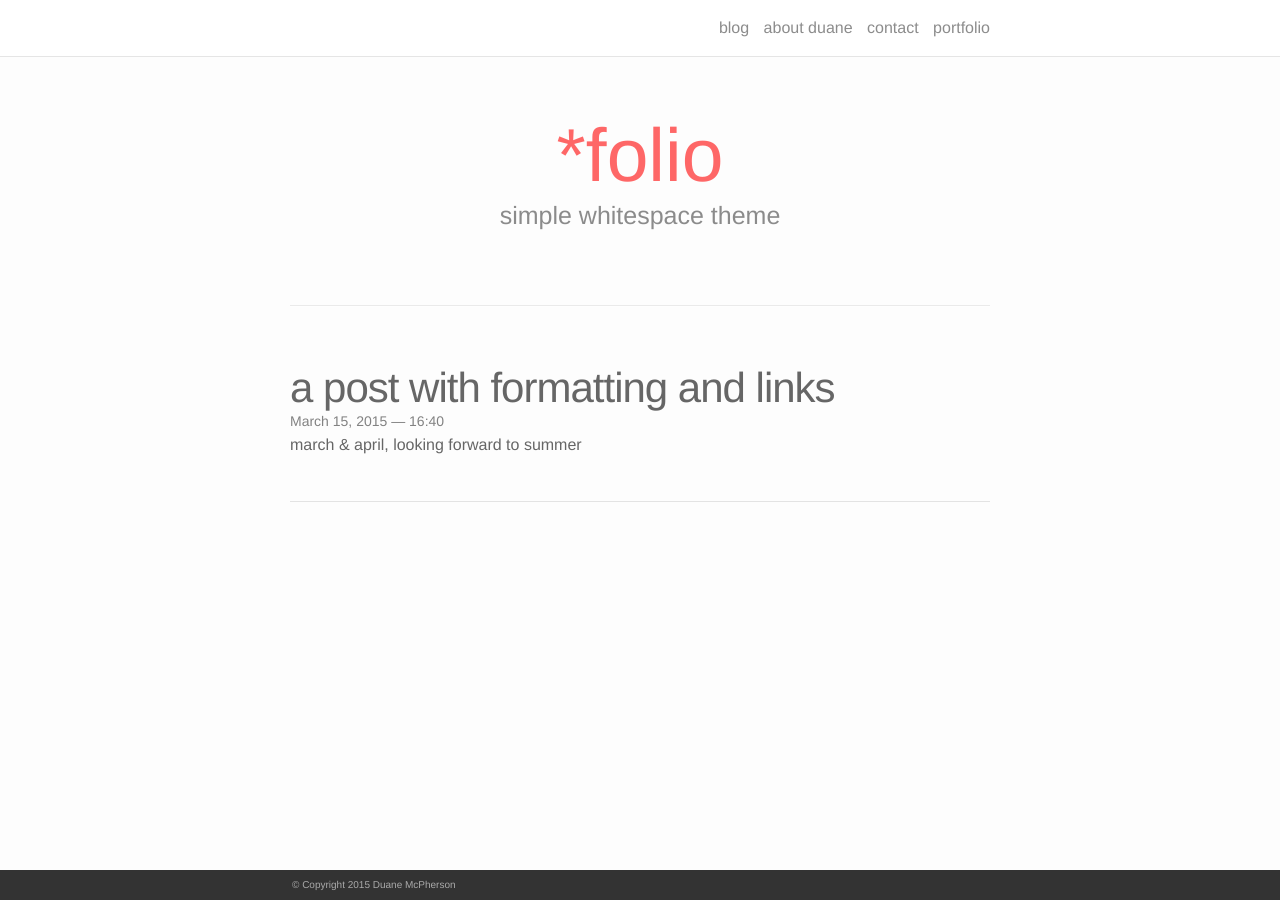
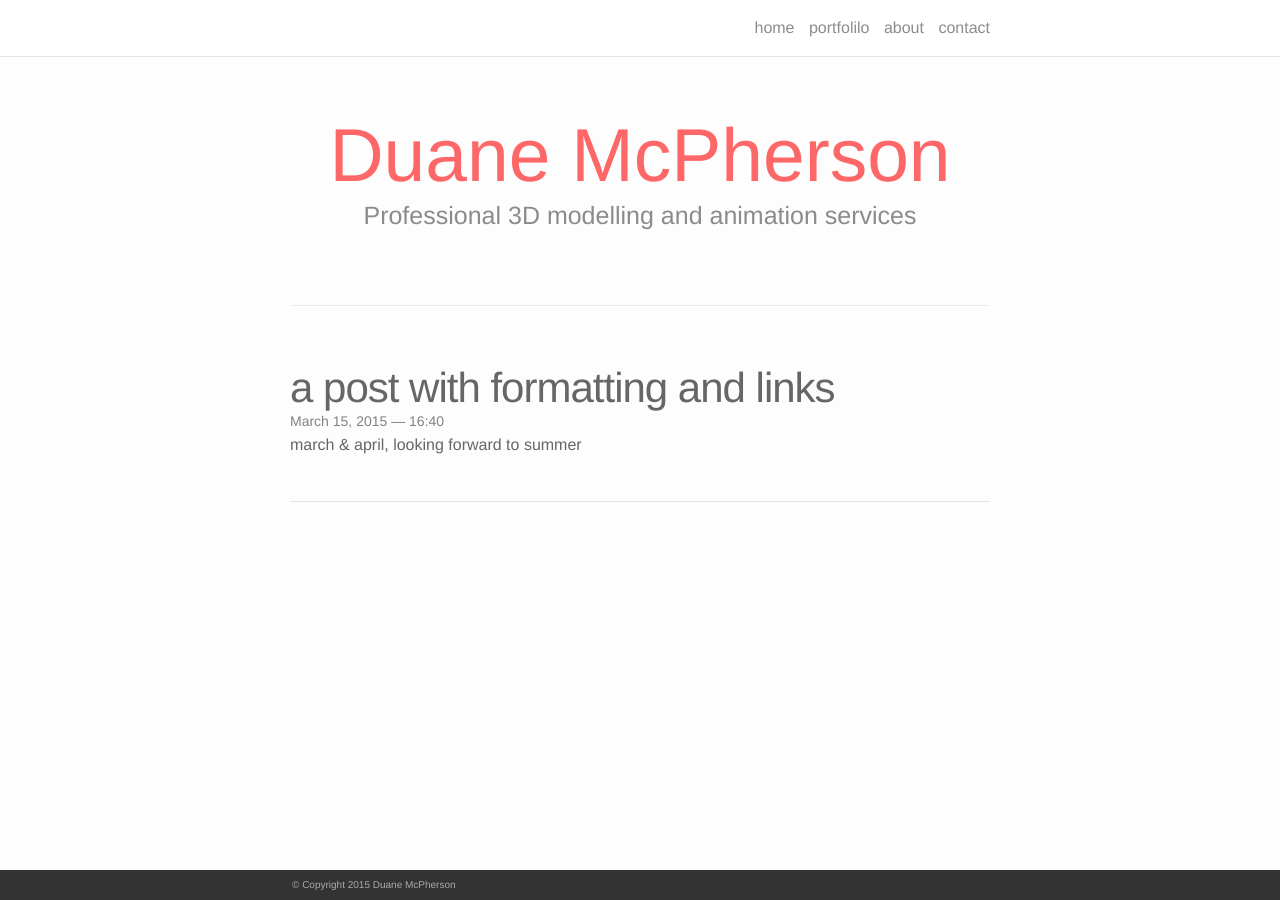
Before and after one commit to asphyxiate/asphyxiate.github.io, a Jekyll site: the page built from index.html, in a window 1280 px wide. Built offline with Jekyll 4.4.1, drawn with Linux system fonts in a browser that asks for light colours; nearby versions of some CDN libraries; the list of posts is cut into pages by our own code.

Commit message:
Header update

```diff
--- a/_includes/header.html
+++ b/_includes/header.html
@@ -6,13 +6,18 @@
 
       <div class="trigger">
         <!-- {{ site.title }} instead of blog -->
-        <a class="page-link" href="{{ site.baseurl }}/">blog</a>
+        <a class="page-link" href="{{ site.baseurl }}/">home</a>
+        <a class="page-link" href="/portfolio/">portfolilo</a>
+        <a class="page-link" href="/about/">about</a>
+        <a class="page-link" href="/contact/">contact</a>
 
+        <!-- old title format
         {% for page in site.pages %}
           {% if page.title %}
           <a class="page-link" href="{{ page.url | prepend: site.baseurl }}">{{ page.title }}</a>
           {% endif %}
         {% endfor %}
+        -->
 
       </div>
     </nav>
--- a/index.html
+++ b/index.html
@@ -3,8 +3,8 @@ layout: default
 ---
 
 <div class="header-bar">
-  <h1>*folio</h1>
-  <h2>simple whitespace theme</h2>
+  <h1>Duane McPherson</h1>
+  <h2>Professional 3D modelling and animation services</h2>
   <br/>
   <hr>
   <br/>
```
Also changed, not shown: 6 other files.
